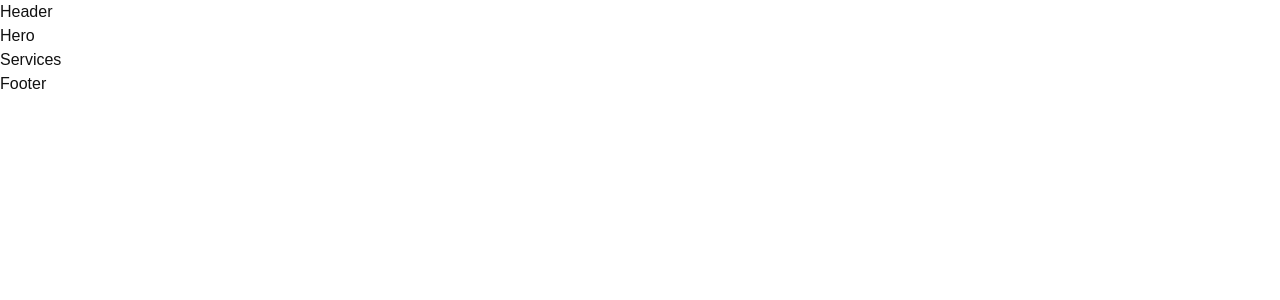
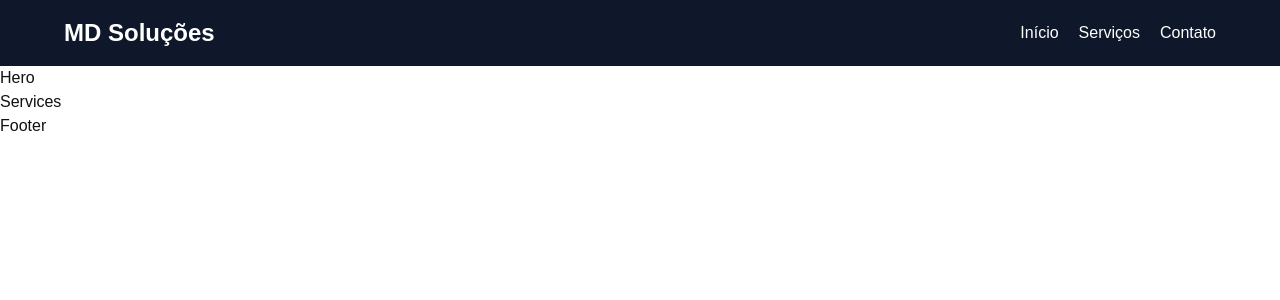
Before and after one commit to eduardomartins2/md-solucoes, a React (Vite) app: page / in a window 1280 px wide. Shown: the top 300 px of the page. Built offline with nearby package versions, Linux system fonts and the light colour scheme.

Commit message:
feat: cria componente Header funcional com estilo inicial

```diff
--- /dev/null
+++ b/src/components/Header/Header.css
@@ -0,0 +1,32 @@
+.header {
+  width: 100%;
+  background: #0F172A; /* azul escuro */
+  padding: 15px 0;
+  color: white;
+}
+
+.header-container {
+  width: 90%;
+  max-width: 1200px;
+  margin: auto;
+
+  display: flex;
+  justify-content: space-between;
+  align-items: center;
+}
+
+.logo {
+  font-size: 1.5rem;
+  font-weight: bold;
+}
+
+.nav a {
+  color: white;
+  margin-left: 20px;
+  text-decoration: none;
+  font-size: 1rem;
+}
+
+.nav a:hover {
+  text-decoration: underline;
+}
--- a/src/components/Header/Header.jsx
+++ b/src/components/Header/Header.jsx
@@ -1,7 +1,17 @@
+import "./Header.css";
+
 export default function Header() {
   return (
-    <header>
-      Header
+    <header className="header">
+      <div className="header-container">
+        <h1 className="logo">MD Soluções</h1>
+
+        <nav className="nav">
+          <a href="#">Início</a>
+          <a href="#">Serviços</a>
+          <a href="#">Contato</a>
+        </nav>
+      </div>
     </header>
   );
 }
```
